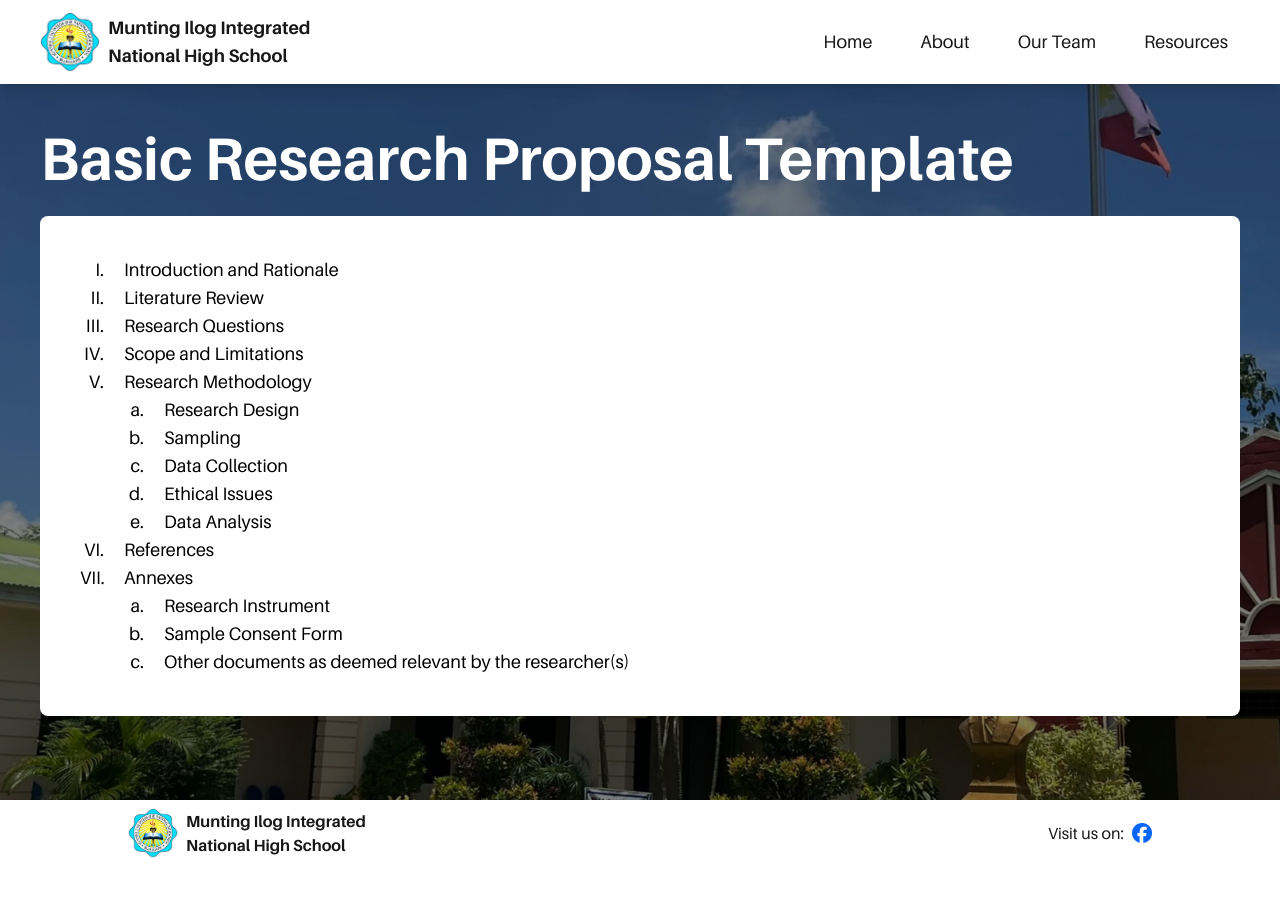
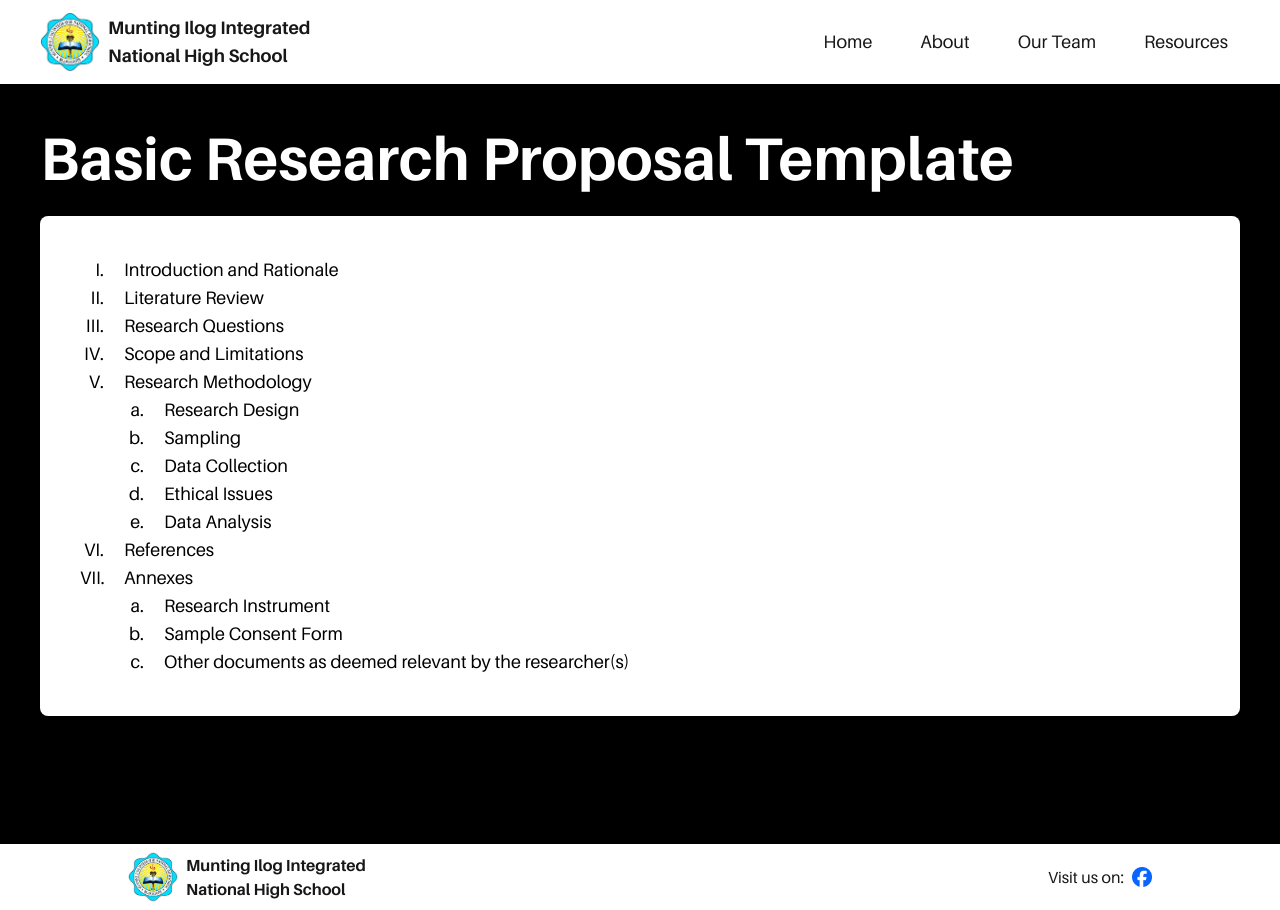
Before and after one commit to eu4nza/MINHS-The-Grid, a Next.js app: page /basic-research-proposal-template in a window 1280 px wide. Before the commit the page ends 866 px from the top, so only its background shows below. Built offline with nearby package versions, Linux system fonts and the light colour scheme.

Commit message:
removed background and adjusted main element css

```diff
--- a/src/app/action-research-proposal-template/page.tsx
+++ b/src/app/action-research-proposal-template/page.tsx
@@ -6,11 +6,7 @@ export const metadata: Metadata = {
 
 export default function ActionResearchProposalTemplate() {
   return (
-    <main
-      className="w-full h-screen bg-cover bg-center"
-      style={{ backgroundImage: "url('/assets/background/variant1_bg.webp')" }}
-    >
-      <div className="absolute inset-0 bg-black opacity-50"></div>
+    <main className="w-full min-h-screen bg-black">
       <div className="py-32 relative flex flex-col gap-2 justify-center items-start w-full text-white px-10">
         <span className="flex justify-start text-left text-6xl font-bold mb-5">
           Action Research Proposal Template
--- a/src/app/basic-research-proposal-template/page.tsx
+++ b/src/app/basic-research-proposal-template/page.tsx
@@ -6,11 +6,7 @@ export const metadata: Metadata = {
 
 export default function BasicResearchProposalTemplate() {
   return (
-    <main
-      className="w-full h-screen bg-cover bg-center"
-      style={{ backgroundImage: "url('/assets/background/variant1_bg.webp')" }}
-    >
-      <div className="absolute inset-0 bg-black opacity-50"></div>
+    <main className="w-full min-h-screen bg-black">
       <div className="py-32 relative flex flex-col gap-2 justify-center items-start w-full text-white px-10">
         <span className="flex justify-start text-left text-6xl font-bold mb-5">
           Basic Research Proposal Template
--- a/src/app/completed-action-research-template/page.tsx
+++ b/src/app/completed-action-research-template/page.tsx
@@ -6,11 +6,7 @@ export const metadata: Metadata = {
 
 export default function CompletedActionResearchTemplate() {
   return (
-    <main
-      className="w-full h-screen bg-cover bg-center"
-      style={{ backgroundImage: "url('/assets/background/variant1_bg.webp')" }}
-    >
-      <div className="absolute inset-0 bg-black opacity-50"></div>
+    <main className="min-w-screen min-h-screen bg-black">
       <div className="py-32 relative flex flex-col gap-2 justify-center items-start w-full text-white px-10">
         <span className="flex justify-start text-left text-6xl font-bold mb-5">
           Completed Action Research Template
--- a/src/app/completed-basic-research-template/page.tsx
+++ b/src/app/completed-basic-research-template/page.tsx
@@ -6,11 +6,7 @@ export const metadata: Metadata = {
 
 export default function CompletedBasicResearchTemplate() {
   return (
-    <main
-      className="w-full h-screen bg-cover bg-center"
-      style={{ backgroundImage: "url('/assets/background/variant1_bg.webp')" }}
-    >
-      <div className="absolute inset-0 bg-black opacity-50"></div>
+    <main className="w-full min-h-screen bg-black">
       <div className="py-32 relative flex flex-col gap-2 justify-center items-start w-full text-white px-10">
         <span className="flex justify-start text-left text-6xl font-bold mb-5">
           Completed Basic Research Template
```
